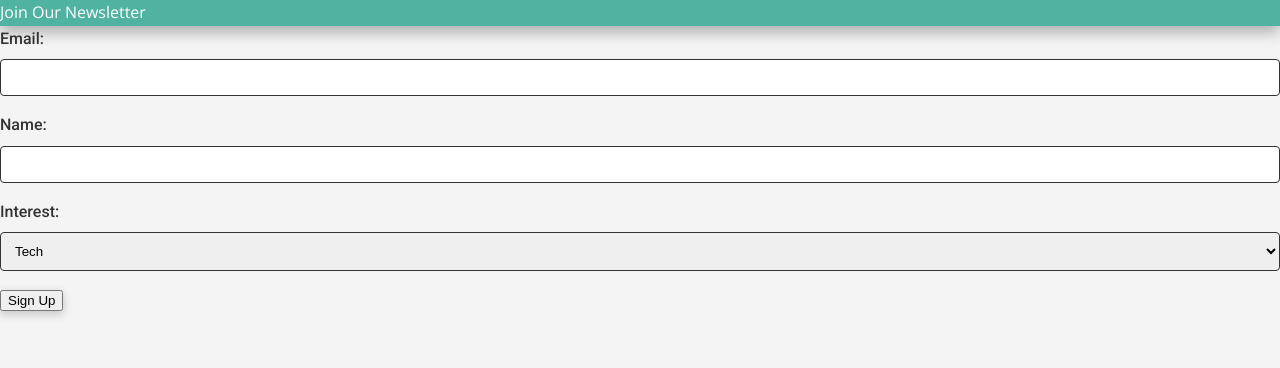
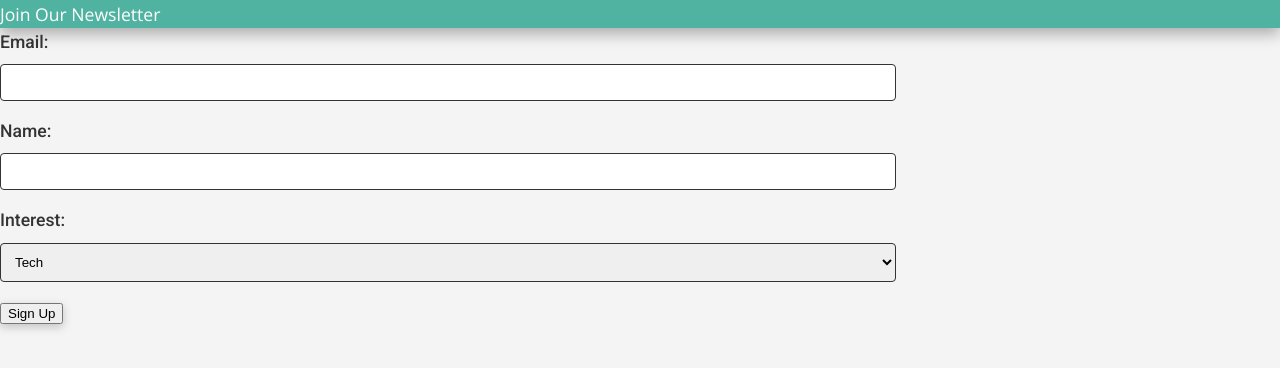
Before and after one commit to kainatkhan14/project1, a plain HTML site: page index.html in a window 1280 px wide. Drawn offline with nearby package versions, Linux system fonts and the light colour scheme; files that its build step writes are made by us from their sources.

Commit message:
Update style.css
added media

```diff
--- a/css/style.css
+++ b/css/style.css
@@ -55,3 +55,12 @@ header:hover, button:hover {
   border: 2px solid green;
 }
 /* Media Queries */
+/* First Media Query - Tablet */
+@media (min-width: 768px) {
+  body {
+    font-size: 1.1em;
+  }
+  .form-group {
+    width: 70%;
+  }
+}
```
